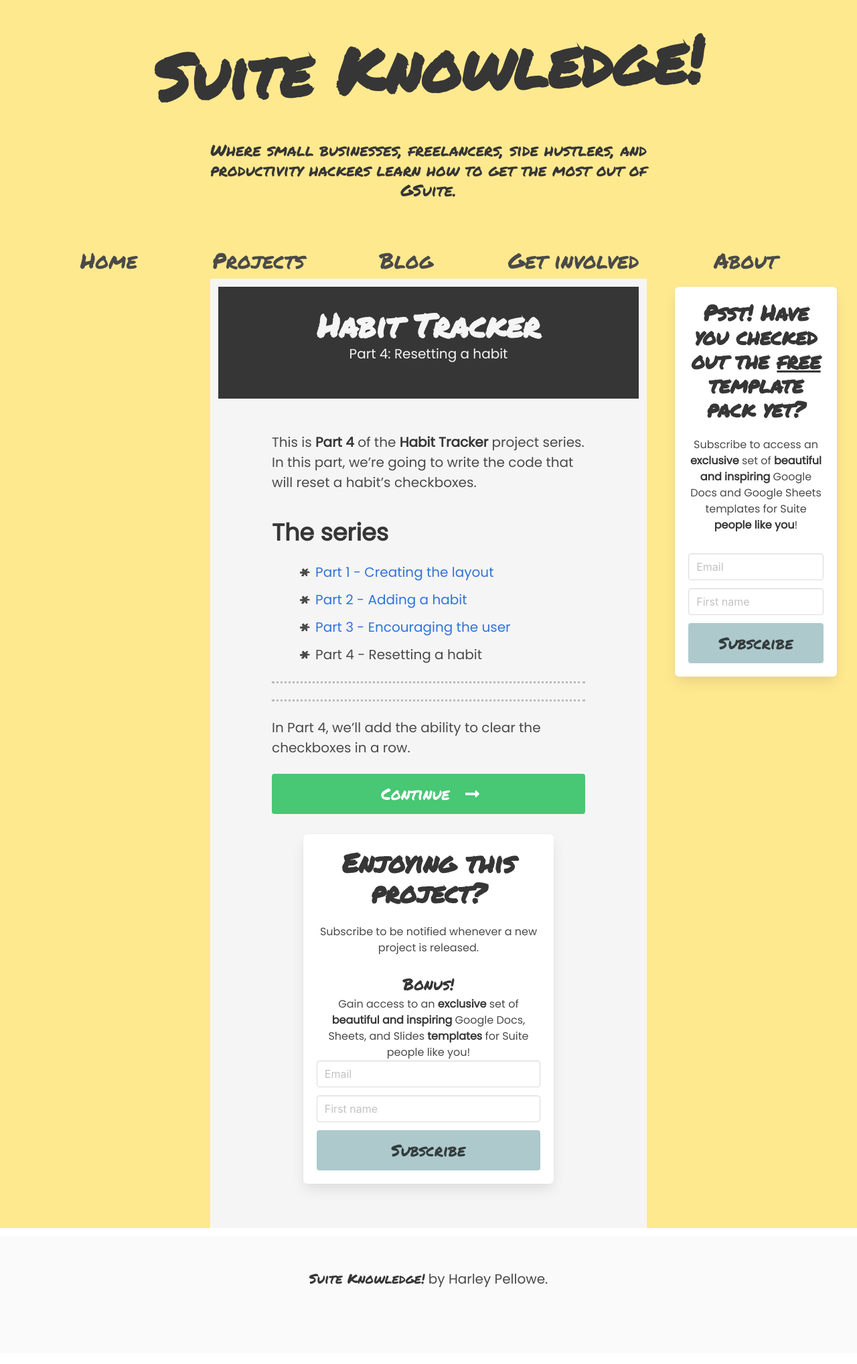
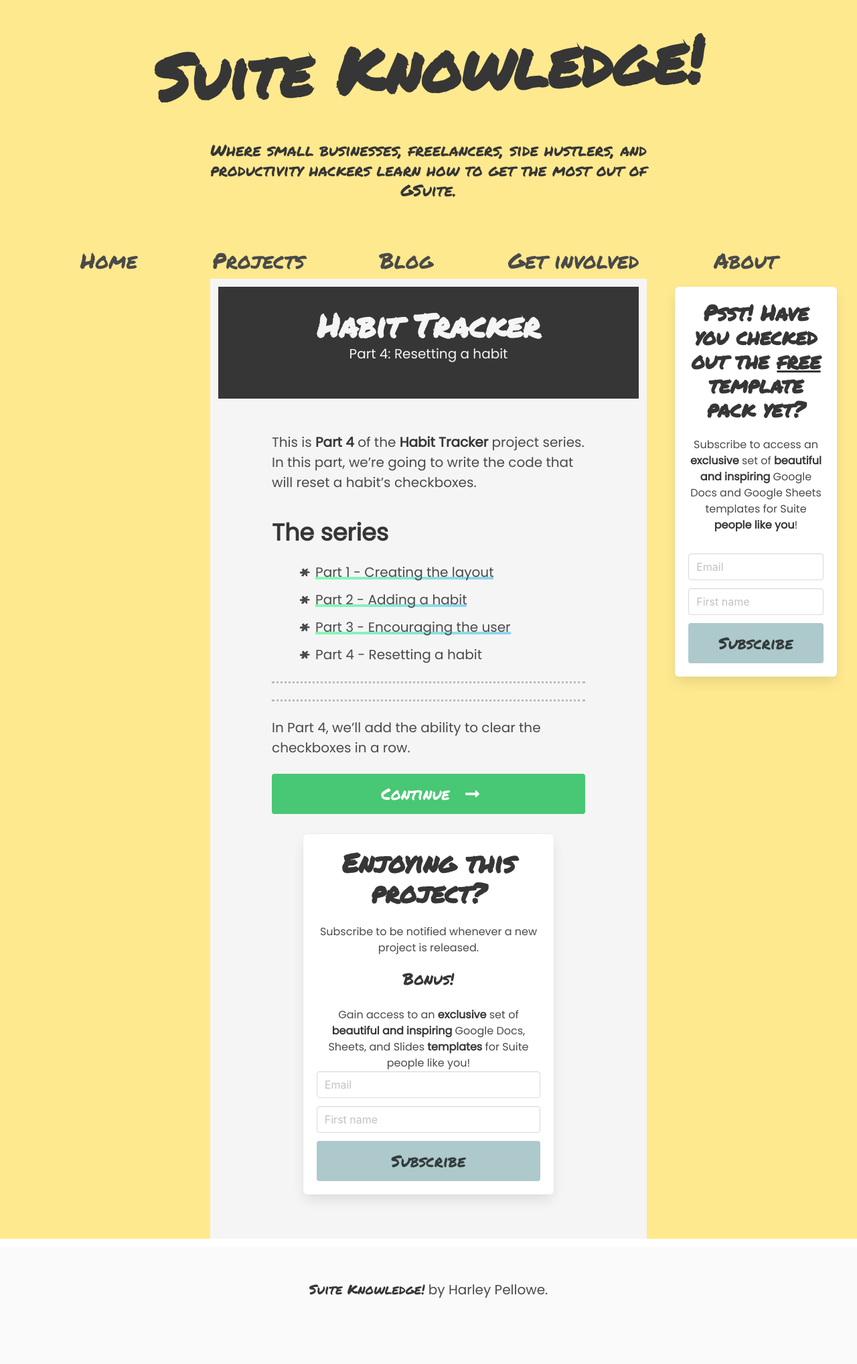
Before and after one commit to harleypellowe/harleypellowe.github.io, a Jekyll site: the page built from _posts/habit-tracker/2020-01-13-part-4.md, in a window 1280 px wide. Shown: the whole page at 67% size. Built offline with Jekyll 4.4.1, drawn with Linux system fonts in a browser that asks for light colours; nearby versions of some CDN libraries.

Commit message:
Add fancy underline. Minor style changes.

```diff
--- a/_sass/main.scss
+++ b/_sass/main.scss
@@ -6,6 +6,17 @@
 
 @import "../mybulma/bulma-0.8.0/bulma.sass";
 @import "./monokai";
+
+@mixin has-underline {
+  background-image: linear-gradient(120deg, #84fab0 0%, #8fd3f4 100%);
+  background-repeat: no-repeat;
+  background-size: 100% 0.2em;
+  background-position: 0 88%;
+  transition: background-size 0.25s ease-in;
+  &:hover {
+    background-size: 100% 88%;
+  }
+}
 
 .add-margin-top {
   margin-top: 1em;
@@ -32,7 +43,7 @@
 }
 
 #blog-content {
-  & p:not(:last-child) {
+  & >p:not(:last-child) {
     margin-bottom: 0;
     margin-top: 1em;
   }
@@ -117,6 +128,11 @@
   & hr {
     border-top: 3px dotted #bbbbbb;
   }
+
+  & a:not(#continue-btn) {
+    @include has-underline;
+    color: $text;
+  }
 }
 
 .hero {
@@ -164,3 +180,7 @@
 #mc_embed_signup {
   max-width: 80%;
 }
+
+blockquote {
+  margin-top: 1em;
+}
```
